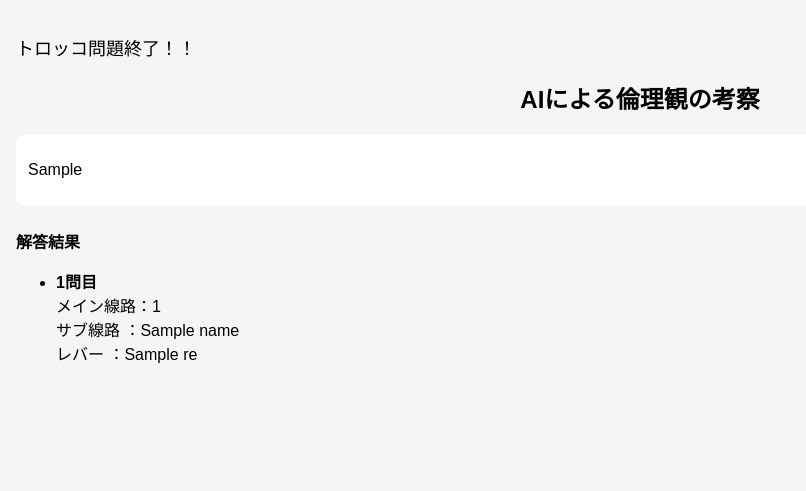
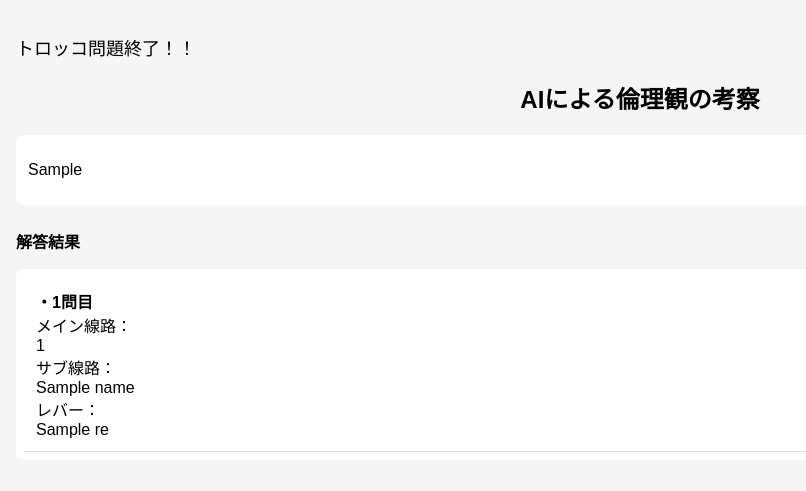
Before and after one commit to tanidashoya/trocco_game, a Flask app: template templates/finished.html in a window 1280 px wide. Shown: the top 491 px of the page, without its empty margins (0-806 px from the left). Run offline with Flask 3, Linux system fonts and the light colour scheme; the template is opened without the code that fills it: most values are stand-ins (such as "Sample title", 1, 10 or a date in 2020).

Commit message:
暫定完成

```diff
--- a/app.py
+++ b/app.py
@@ -55,7 +55,7 @@ def trocco_game():                  #sessionは今何問目か記憶しておく
             {
                 "role": "system",
                 "content": (
-                    "あなたは一流の哲学者です。箇条書きでの出力はせずに話し言葉でお願いします。また、必ず日本語で出力してください"
+                    "あなたは一流の哲学者です。箇条書き（1. 全体的な傾向  2. 命の数に対する重視  3. 年齢や性別による影響  4. 思考の変化について  5. 倫理観と価値観  6. 人間関係への考察 ）での出力で分かりやすく整理してください。また、必ず日本語で出力してください"
                     "それぞれの人の年齢や性別を考慮した発言も踏まえた考察をするように心掛けてください"
                     "1人1人の人生についての話をするのではなく、あくまで解答者の考え方の考察を出力してください。"
                     "トロッコ問題の解答を受け取り、その思考から分析・考察を出力してください。"
--- a/static/finished.css
+++ b/static/finished.css
@@ -27,3 +27,15 @@ h1{
 .answer{
     line-height: 1.6;
 }
+
+ul{
+    padding: 8px;
+    background-color: #fff;
+    border-radius: 8px;
+    list-style: none;
+}
+
+li{
+    padding: 12px;
+    border-bottom: 1px solid #ddd;
+}
--- a/templates/finished.html
+++ b/templates/finished.html
@@ -12,17 +12,30 @@
     <p class="finish">トロッコ問題終了！！</p>
     <h1>AIによる倫理観の考察</h1>
     <div class="answer-box">
-      <p class="answer">{{ai_res}}</p>
+      <p class="answer">{{ ai_res | replace('\n\n', '<br><br>') | replace('\n', '<br>') | safe }}</p>
+      <!--ai_res に対して順にフィルター（＝関数）を適用していく、Pythonでいうメソッドチェーンと同じ構造-->
     </div>
     <p><strong>解答結果</strong></p>
     <ul>
         {% for res in result %}     {#python構文をHTMLで記述するときには制御分は{% %}で囲って出力は{{}}で囲う#}
           <!--インデックスを取得して繰り返す（1回目からスタートする）-->
           <li>
-            <strong>{{loop.index}}問目</strong><br>
-            メイン線路：{{res[0] | join(", ")}}<br>   <!--リストを, でつないで1つの文字列にする（pythonで言うところの",".join(res[0])）-->
-             サブ線路 ：{{res[1] | join(", ")}}<br>
-              レバー  ：{{res[2]}}
+            <strong>・{{loop.index}}問目</strong><br>
+            メイン線路：<br>
+            {% for i in res[0] %}
+                {{i}}<br>
+            {% endfor %}
+
+            サブ線路：<br>
+            {% for j in res[1] %}
+                {{j}}<br>
+            {% endfor %}
+
+            レバー：<br>
+            {{res[2]}}
+            <!-- メイン線路：{{res[0] | join(", ")}}<br>   リストを, でつないで1つの文字列にする（pythonで言うところの",".join(res[0])） -->
+             <!-- サブ線路 ：{{res[1] | join(", ")}}<br>
+              レバー  ：{{res[2]}} -->
           </li>
         {% endfor %}
     </ul>
```
